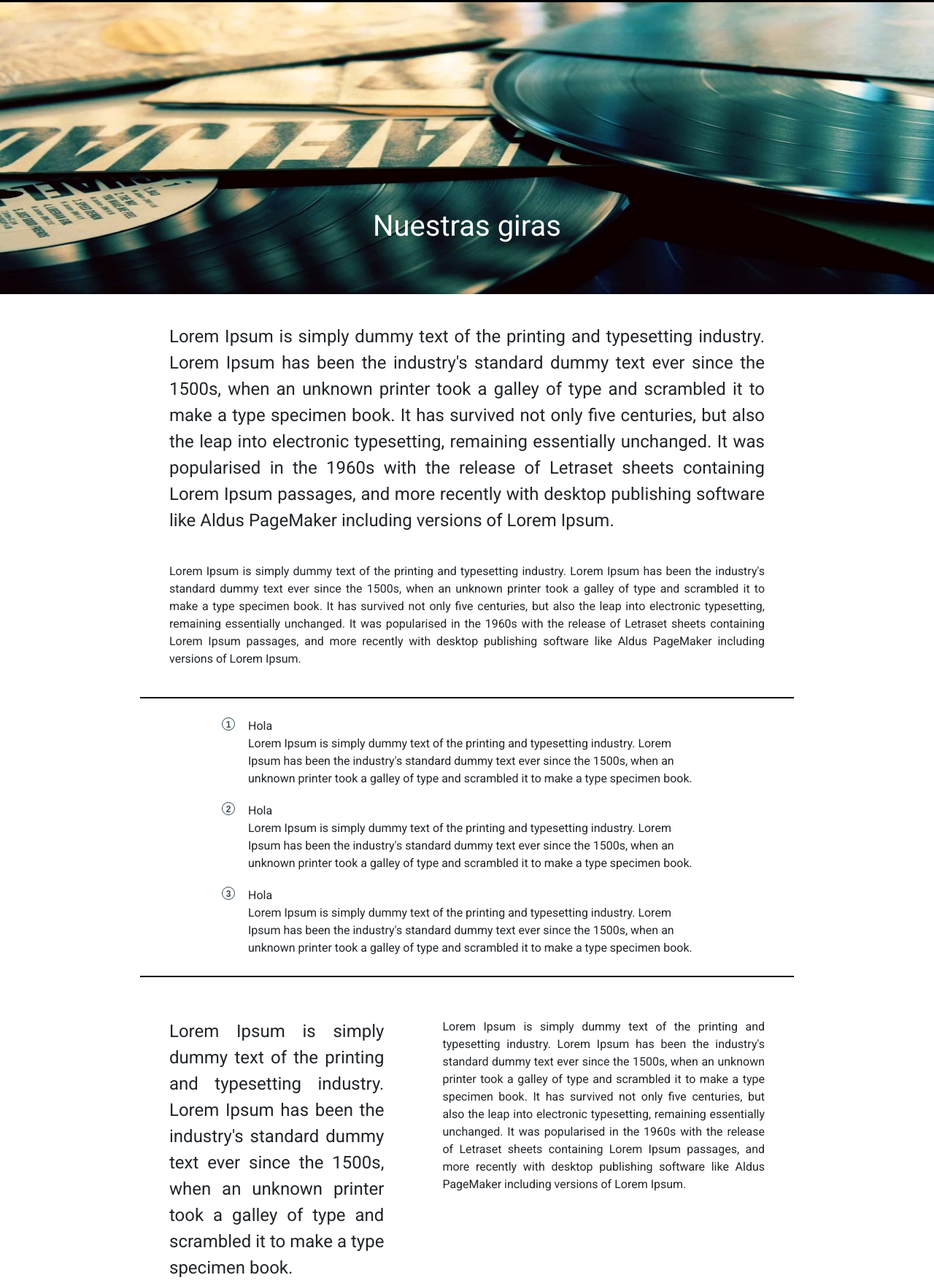
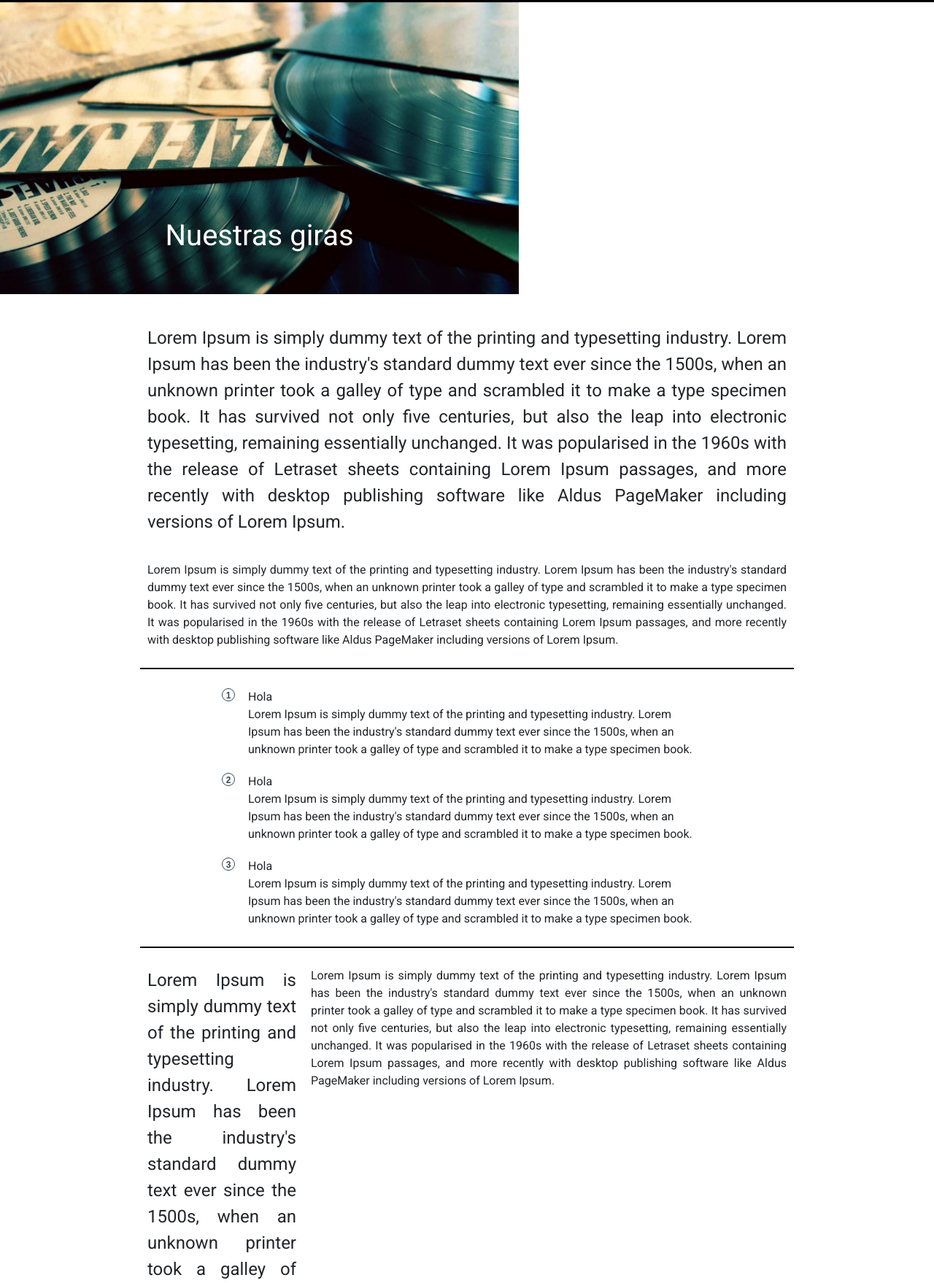
Before and after one commit to OmarAdolfo/MiGrupoMusica, a website built with Parcel: page src/info-band.html in a window 1280 px wide. Shown: the part 90-1848 px from the top of the page at 73% size. Built offline with nearby package versions, Linux system fonts and the light colour scheme; some packages are replaced by stand-ins of ours.

Commit message:
PEC2
> Algunos retoques

```diff
--- a/src/assets/styles/_functions.scss
+++ b/src/assets/styles/_functions.scss
@@ -2,3 +2,8 @@
 @function generate-border($px, $color) {
   @return $px solid $color;
 }
+
+/* Función para generar anchos */
+@function column-width($col) {
+  @return percentage($col / 12);
+}
--- a/src/assets/styles/layouts/_home.scss
+++ b/src/assets/styles/layouts/_home.scss
@@ -57,14 +57,9 @@
     border-radius: 20px;
   }
 
-  &__link,
-  &__button {
+  &__link {
     margin: 5px;
     clear: left;
-  }
-
-  &__invisible-grid {
-    margin: 5px;
   }
 }
 
@@ -168,6 +163,12 @@
     width: 70%;
   }
 
+  &__text-inside-photo {
+    position: relative;
+    display: inline-block;
+    text-align: center;
+  }
+
   &__photo {
     display: block;
     width: 100%;
@@ -186,33 +187,25 @@
   }
 
   &__paragraph {
-    margin: 40px;
+    padding: 10px;
     text-align: justify;
 
     &--big-text {
       font-size: 24px;
     }
 
-    &--w-40 {
-      width: 80%;
-
-      @media (min-width: $tablet-viewport) {
-        width: 40%;
-      }
-    }
-
-    &--w-60 {
-      width: 80%;
-
-      @media (min-width: $tablet-viewport) {
-        width: 60%;
+    @for $i from 1 through $num-total-col {
+      &--w-#{$i} {
+        @media screen and (min-width: $tablet-viewport) {
+          width: column-width($i);
+        }
       }
     }
   }
 
   &__title {
     position: absolute;
-    top: 50%;
+    top: 80%;
     left: 50%;
     color: white;
     transform: translate(-50%, -50%);
--- a/src/info-band.html
+++ b/src/info-band.html
@@ -40,8 +40,10 @@
     </nav>
   </header>
   <main class="main">
-    <img class="new__photo new__photo--main" src="assets/images/main-photo.jpg" alt="Imagen de la noticia">
-    <h1 class="new__title">Nuestras giras</h1>
+    <div class="new__text-inside-photo">
+      <img class="new__photo new__photo--main" src="assets/images/main-photo.jpg" alt="Imagen de la noticia">
+      <h1 class="new__title">Nuestras giras</h1>
+    </div>
     <article class="new">
       <p class="new__paragraph new__paragraph--big-text">
         Lorem Ipsum is simply dummy text of the printing and typesetting industry. Lorem Ipsum has been the industry's
@@ -84,12 +86,12 @@
       </ol>
       <hr class="new__separator">
       <div class="new__block-dual-paragraph">
-        <p class="new__paragraph new__paragraph--big-text new__paragraph--w-40">
+        <p class="new__paragraph new__paragraph--big-text new__paragraph--w-3">
           Lorem Ipsum is simply dummy text of the printing and typesetting industry. Lorem Ipsum has been the industry's
           standard dummy text ever since the 1500s, when an unknown printer took a galley of type and scrambled it to
           make a type specimen book.
         </p>
-        <p class="new__paragraph new__paragraph--w-60">
+        <p class="new__paragraph new__paragraph--w-9">
           Lorem Ipsum is simply dummy text of the printing and typesetting industry. Lorem Ipsum has been the industry's
           standard dummy text ever since the 1500s, when an unknown printer took a galley of type and scrambled it to
           make
```
Also changed, not shown: src/index.html (+1 -1 lines).
